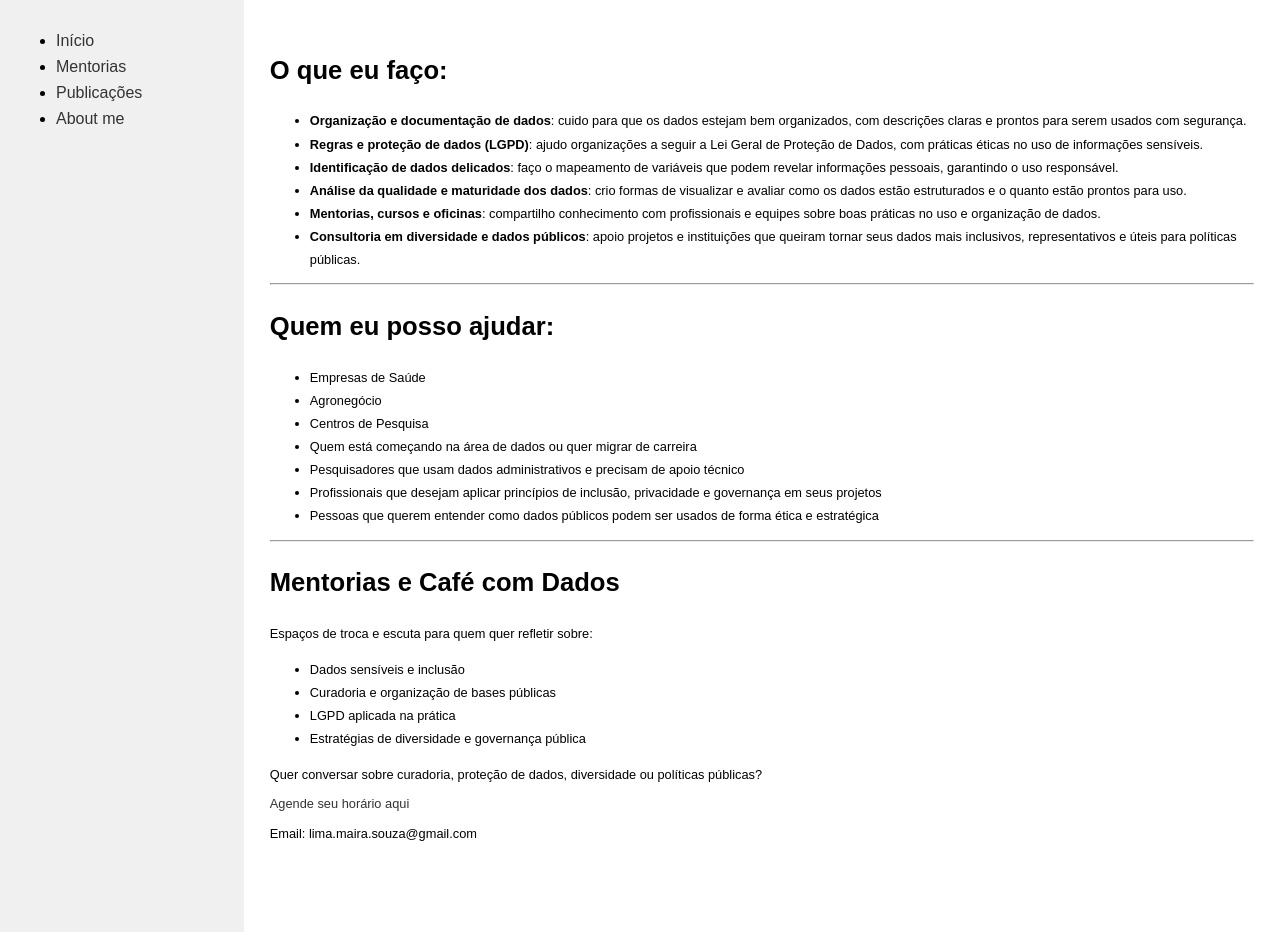
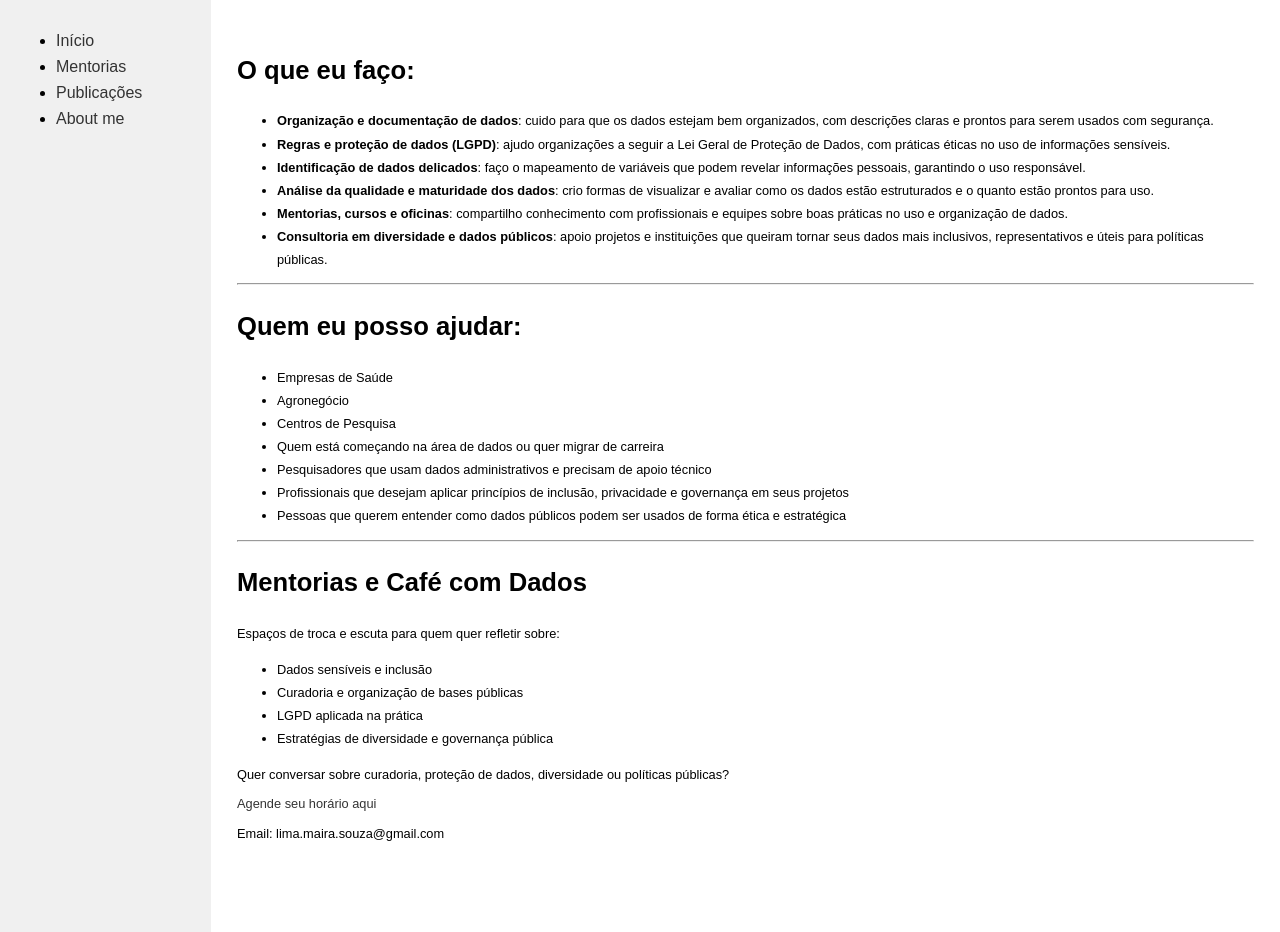
Before and after one commit to MairaLimaS/MairaLimaS.github.io, a Jekyll site: the page built from mentorias.md, in a window 1280 px wide. Built offline with Jekyll 4.4.1, drawn with Linux system fonts in a browser that asks for light colours.

Commit message:
Update default.html

```diff
--- a/_layouts/default.html
+++ b/_layouts/default.html
@@ -11,7 +11,7 @@
     }
 
     nav {
-      width: 220px;
+      width: 180px;
       background: #f0f0f0;
       padding: 1em;
       height: 100vh;
```
